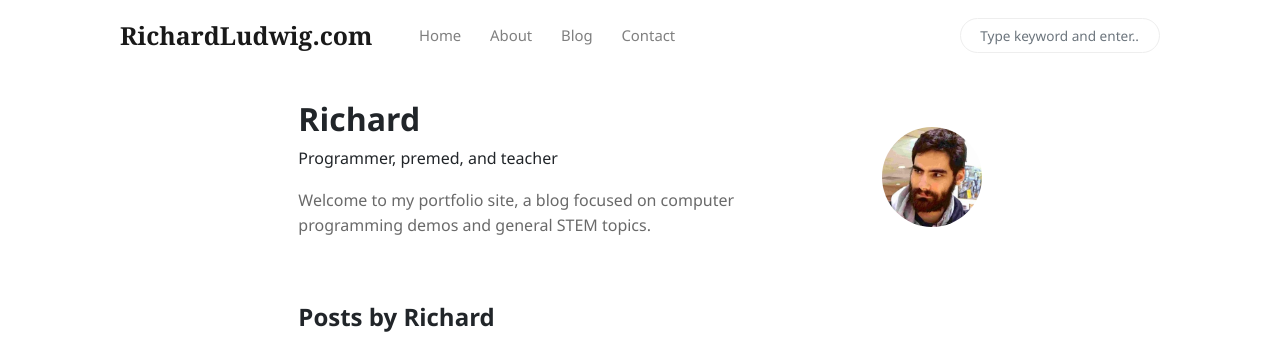
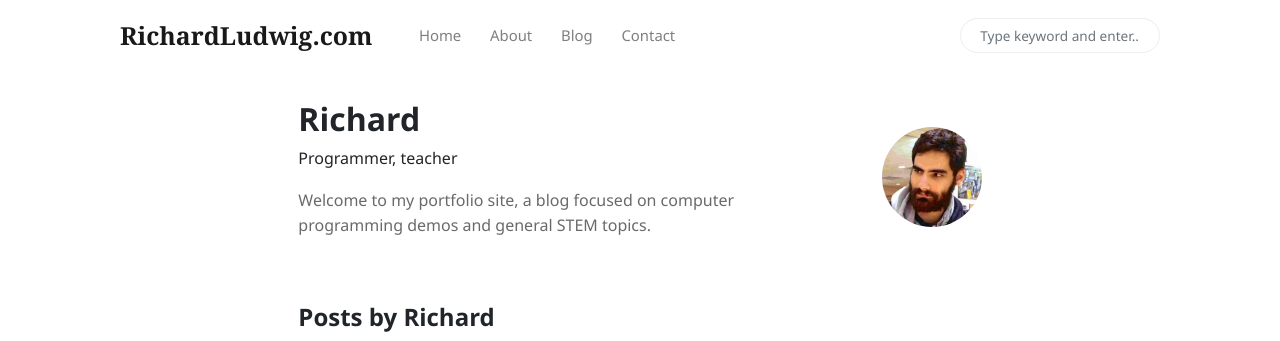
Before and after one commit to RichardLudwig/richardludwig.github.io, a Jekyll site: the page built from _pages/about.md, in a window 1280 px wide. Shown: the top 341 px of the page. Built offline with Jekyll 4.4.1, drawn with Linux system fonts in a browser that asks for light colours; nearby versions of some CDN libraries.

Commit message:
updated config bio

```diff
--- a/_config.yml
+++ b/_config.yml
@@ -24,7 +24,7 @@ authors:
       name:           Richard
       site:           https://www.richardludwig.com
       avatar:         assets/images/profile.jpg
-      bio:            "Programmer, premed, and teacher"
+      bio:            "Programmer, teacher"
       email:          f/xvodbjdz
       github:         https://github.com/richardludwig
 
```
Also changed, not shown: assets/images/screenshot.jpg (deleted).
